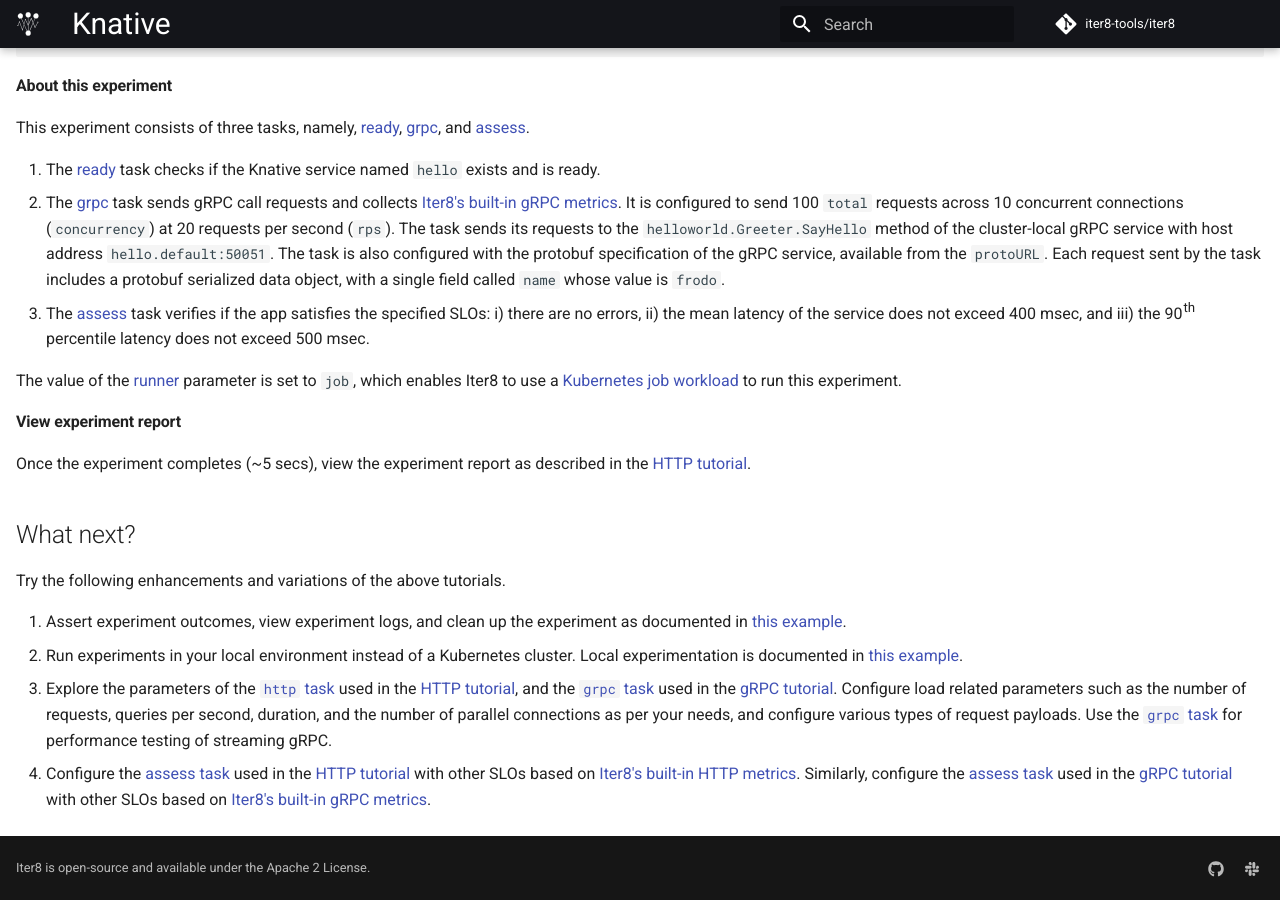
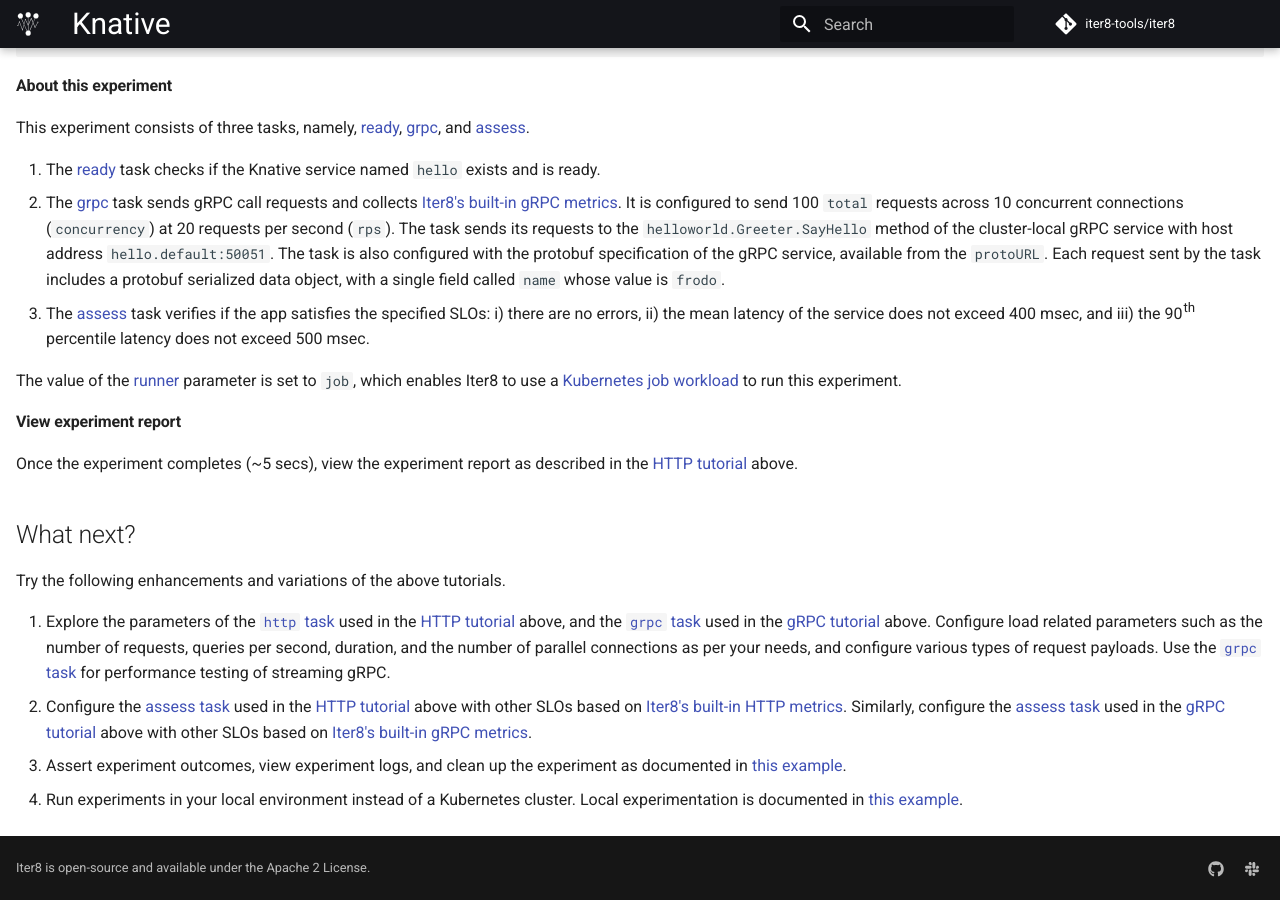
Before and after one commit to iter8-tools/docs, an MkDocs documentation site: the page built from docs/tutorials/integrations/knative.md, in a window 1280 px wide and 900 px high, scrolled down 4107 px. Built offline with MkDocs 1.6.1 and Material for MkDocs 9.7.7, drawn with Linux system fonts in a browser that asks for light colours; comment, search, counter and statistics services are not loaded; the version menu is left out.

Commit message:
updated knative blog article
Signed-off-by: Srinivasan Parthasarathy <spartha@us.ibm.com>

```diff
--- a/docs/tutorials/integrations/knative.md
+++ b/docs/tutorials/integrations/knative.md
@@ -167,13 +167,13 @@
 The value of the [runner](https://iter8.tools/0.11/getting-started/concepts/#runner) parameter is set to `job`, which enables Iter8 to use a [Kubernetes job workload](https://kubernetes.io/docs/concepts/workloads/controllers/job/) to run this experiment.
 
 #### View experiment report
-Once the experiment completes (~5 secs), view the experiment report as described in the [HTTP tutorial](#tutorial-performance-test-for-knative-http-service).
+Once the experiment completes (~5 secs), view the experiment report as described in the [HTTP tutorial](#tutorial-performance-test-for-knative-http-service) above.
 
 ## What next?
 
 Try the following enhancements and variations of the above tutorials.
 
-1. Assert experiment outcomes, view experiment logs, and clean up the experiment as documented in [this example](https://iter8.tools/0.11/getting-started/your-first-experiment/).
-2. Run experiments in your local environment instead of a Kubernetes cluster. Local experimentation is documented in [this example](https://iter8.tools/0.11/tutorials/integrations/local/).
-3. Explore the parameters of the [`http` task](https://iter8.tools/0.11/user-guide/tasks/http/) used in the [HTTP tutorial](#tutorial-performance-test-for-knative-http-service), and the [`grpc` task](https://iter8.tools/0.11/user-guide/tasks/grpc/) used in the [gRPC tutorial](#tutorial-performance-test-for-knative-grpc-service). Configure load related parameters such as the number of requests, queries per second, duration, and the number of parallel connections as per your needs, and configure various types of request payloads. Use the [`grpc` task](https://iter8.tools/0.11/user-guide/tasks/grpc/) for performance testing of streaming gRPC.
-4. Configure the [assess task](https://iter8.tools/0.11/user-guide/tasks/assess/) used in the [HTTP tutorial](#tutorial-performance-test-for-knative-http-service) with other SLOs based on [Iter8's built-in HTTP metrics](https://iter8.tools/0.11/user-guide/tasks/http/#metrics). Similarly, configure the [assess task](https://iter8.tools/0.11/user-guide/tasks/assess/) used in the [gRPC tutorial](#tutorial-performance-test-for-knative-grpc-service) with other SLOs based on [Iter8's built-in gRPC metrics](https://iter8.tools/0.11/user-guide/tasks/grpc/#metrics).
+1. Explore the parameters of the [`http` task](https://iter8.tools/0.11/user-guide/tasks/http/) used in the [HTTP tutorial](#tutorial-performance-test-for-knative-http-service) above, and the [`grpc` task](https://iter8.tools/0.11/user-guide/tasks/grpc/) used in the [gRPC tutorial](#tutorial-performance-test-for-knative-grpc-service) above. Configure load related parameters such as the number of requests, queries per second, duration, and the number of parallel connections as per your needs, and configure various types of request payloads. Use the [`grpc` task](https://iter8.tools/0.11/user-guide/tasks/grpc/) for performance testing of streaming gRPC.
+2. Configure the [assess task](https://iter8.tools/0.11/user-guide/tasks/assess/) used in the [HTTP tutorial](#tutorial-performance-test-for-knative-http-service) above with other SLOs based on [Iter8's built-in HTTP metrics](https://iter8.tools/0.11/user-guide/tasks/http/#metrics). Similarly, configure the [assess task](https://iter8.tools/0.11/user-guide/tasks/assess/) used in the [gRPC tutorial](#tutorial-performance-test-for-knative-grpc-service) above with other SLOs based on [Iter8's built-in gRPC metrics](https://iter8.tools/0.11/user-guide/tasks/grpc/#metrics).
+3. Assert experiment outcomes, view experiment logs, and clean up the experiment as documented in [this example](https://iter8.tools/0.11/getting-started/your-first-experiment/).
+4. Run experiments in your local environment instead of a Kubernetes cluster. Local experimentation is documented in [this example](https://iter8.tools/0.11/tutorials/integrations/local/).
```
